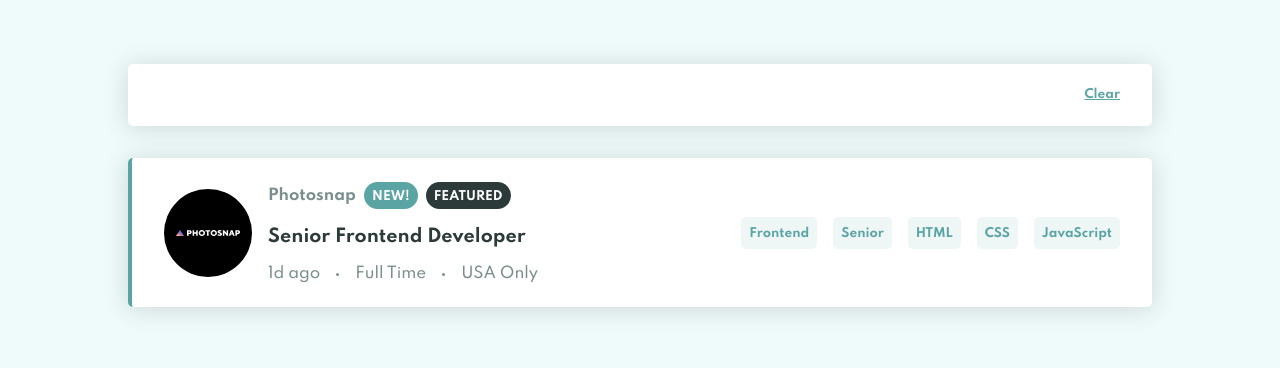
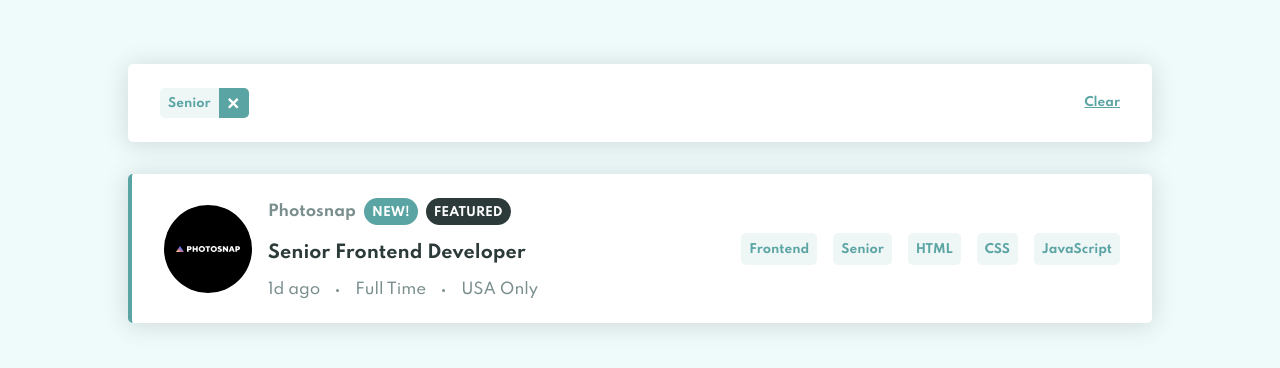
Before and after one commit to ricoputrap/react-job-listings, a React (Create React App) app: page / in a window 1280 px wide. Both pictures are taken after a click on the element "Senior". Shown: the top 368 px of the page. Built offline with nearby package versions, Linux system fonts and the light colour scheme.

Commit message:
Fix bugs in showing filters

```diff
--- a/src/components/BoxChip/index.js
+++ b/src/components/BoxChip/index.js
@@ -13,11 +13,6 @@ const BoxChip = ({ label }) => {
         type: "addFilter",
         value: label
       })}
-      // onClick={() => context.dispatch({
-      //   type: "addFilter",
-      //   filterLabel: label,
-      //   filterType: type
-      // })}
     >
       { label }
     </div>
@@ -26,7 +21,6 @@ const BoxChip = ({ label }) => {
 
 BoxChip.propTypes = {
   label: PropTypes.string,
-  type: PropTypes.string
 }
 
 export default BoxChip;
--- a/src/components/DeletableChip/index.js
+++ b/src/components/DeletableChip/index.js
@@ -3,7 +3,7 @@ import PropTypes from 'prop-types'
 import styles from "./DeleteableChip.module.css";
 import { MainContext } from "../../App";
 
-const DeleteableChip = ({ label, type }) => {
+const DeleteableChip = ({ label, index }) => {
   const context = useContext(MainContext);
 
   return (
@@ -13,8 +13,7 @@ const DeleteableChip = ({ label, type }) => {
         className={ styles.delete }
         onClick={() => context.dispatch({
           type: "removeFilter",
-          filterLabel: label,
-          filterType: type
+          value: index,
         })}>
         <img src="images/icon-remove.svg" alt="remove" />
       </span>
@@ -24,7 +23,6 @@ const DeleteableChip = ({ label, type }) => {
 
 DeleteableChip.propTypes = {
   label: PropTypes.string,
-  type: PropTypes.string
 }
 
 export default DeleteableChip;
--- a/src/components/FilterBox/index.js
+++ b/src/components/FilterBox/index.js
@@ -18,12 +18,13 @@ const FilterBox = () => {
     <div className={ styles.container }>
       <div>
         { filters.length > 0 &&
-          filters.map((filter, index) => {
+          filters.map((tag, index) =>
             <DeleteableChip
               key={ index }
-              label={ filter }
+              label={ tag }
+              index={ index }
             />
-        })}
+        )}
       </div>
 
       <span className={ styles.link } onClick={onClear}>Clear</span>
--- a/src/helperFunctions.js
+++ b/src/helperFunctions.js
@@ -5,7 +5,6 @@ export const getJobTags = ({ role, level, languages, tools }) => {
   level && tags.push(level);
   languages.length > 0 && languages.forEach(lang => tags.push(lang));
   tools.length > 0 && tools.forEach(tool => tags.push(tool));
-  console.log('tags:', tags)
   return tags;
 }
 
@@ -14,41 +13,3 @@ export const getFilteredJobs = (jobs, filters) => {
     return filters.every(filter => getJobTags(job).includes(filter));
   })
 }
-
-export const getFilteredJobs2 = (jobs, filters) => {
-  const hasRoleFilter = filters.role !== "";
-  const hasLevelFilter = filters.level !== "";
-  const hasLanguagesFilter = filters.languages.length > 0;
-  const hasToolsFilter = filters.tools.length > 0;
-
-  console.log('filters:', filters)
-  console.log('hasRoleFilter:', hasRoleFilter)
-  console.log('hasLevelFilter:', hasLevelFilter)
-  console.log('hasLanguagesFilter:', hasLanguagesFilter)
-  console.log('hasToolsFilter:', hasToolsFilter)
-
-  let isSelected;
-
-  return jobs.filter(job => {
-    isSelected = hasRoleFilter ? job.role === filters.role : true;
-    console.log('isSelected #1:', isSelected);
-
-    isSelected = hasLevelFilter ? job.level === filters.level : isSelected;
-    console.log('isSelected #2:', isSelected);
-
-    // isSelected = hasLanguagesFilter
-      // ? filters.languages.map(lang => )
-
-    // isSelected = hasLanguagesFilter
-      // ? filters.languages.includes(job.languages)
-      // : isSelected;
-    // console.log('isSelected #3:', isSelected);
-
-    // isSelected = hasToolsFilter
-    //   ? filters.tools.includes(job.tools)
-    //   : isSelected;
-    // console.log('isSelected #4:', isSelected);
-
-    return isSelected;
-  })
-}
```
